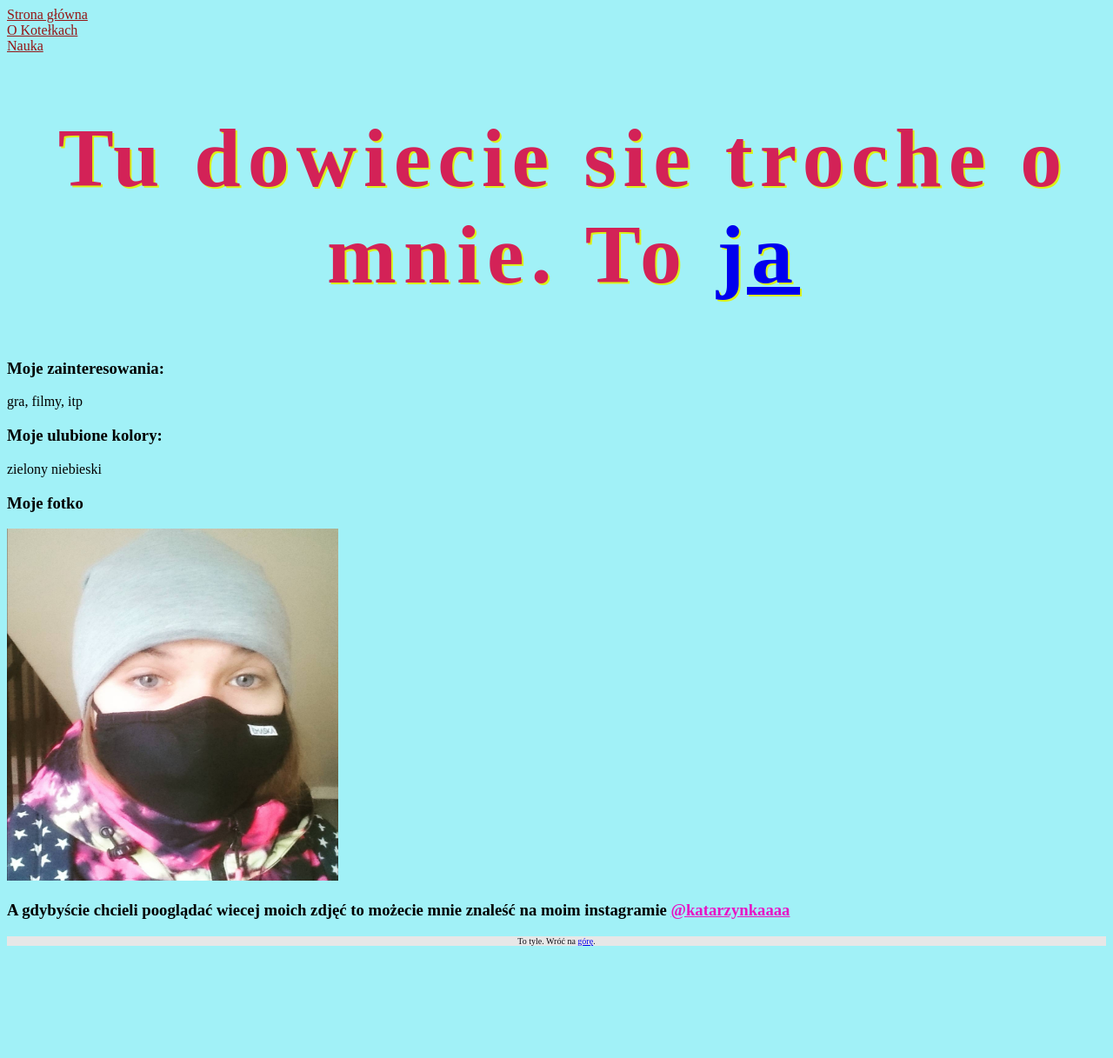
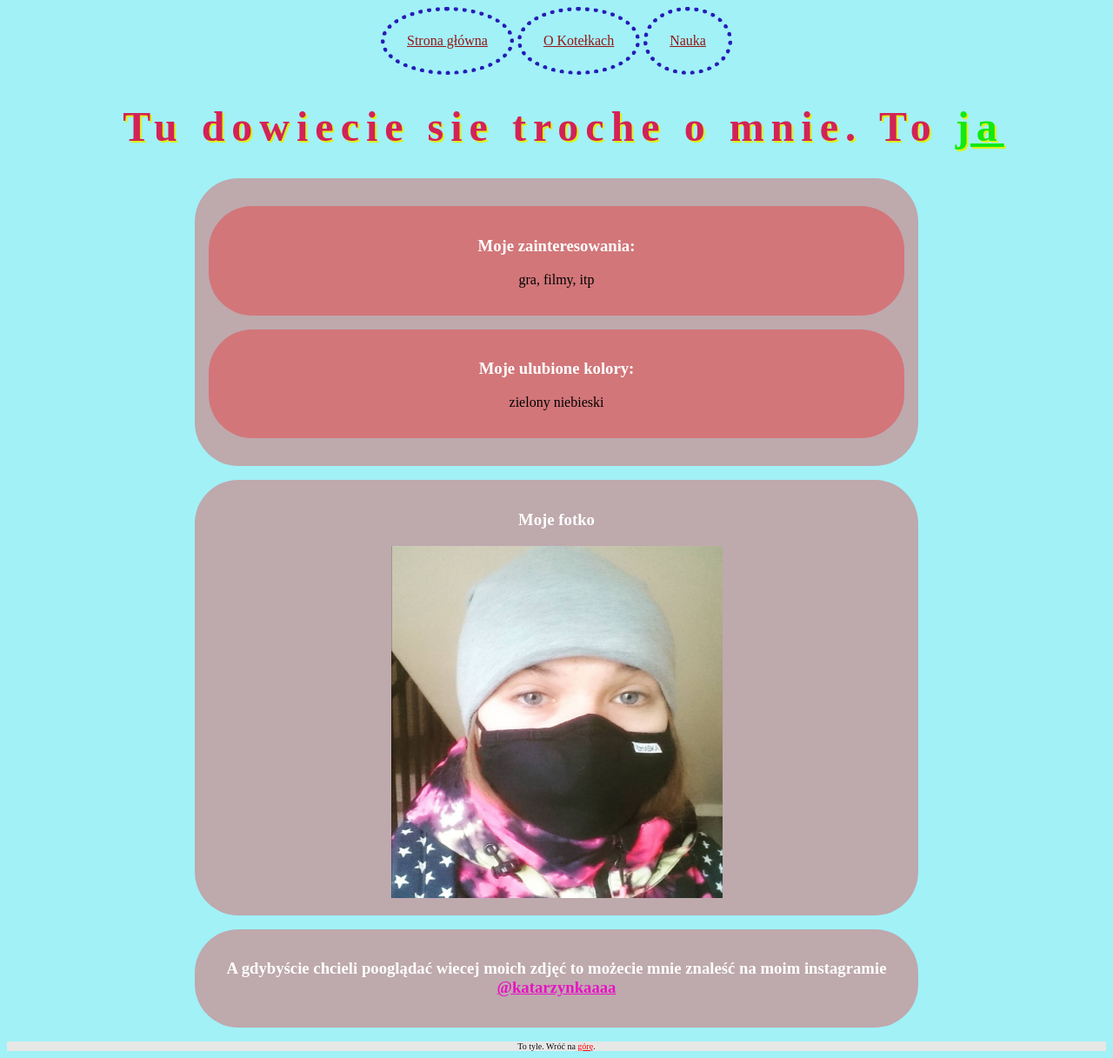
Before and after one commit to KatarzynaGrzeskowiak/firstpage, a plain HTML site: page ja.html in a window 1280 px wide. Shown: the whole page at 87% size. Before the commit the page ends 1096 px from the top, so only its background shows below. Drawn offline with Linux system fonts and the light colour scheme.

Commit message:
Applied BEM.Changed navigation

```diff
--- a/ja.html
+++ b/ja.html
@@ -14,9 +14,9 @@
     <header>
 
         <nav class="navigation">
-            <a class ="natigation__link" href="index.html">Strona główna</a></br>
-            <a class ="natigation__link" href="kotelki.html">O Kotełkach</a></br>
-            <a class ="natigation__link" href="ciekawostki.html">Nauka</a></br>
+            <a class ="natigation__link" href="index.html">Strona główna</a>
+            <a class ="natigation__link" href="kotelki.html">O Kotełkach</a>
+            <a class ="natigation__link" href="ciekawostki.html">Nauka</a>
         </nav>
 
     </header>
@@ -26,29 +26,29 @@
     <main>
 
         <header id="top" class="header header--poetic">
-            <h1>Tu dowiecie sie troche o mnie. To <a href="#fotko"> ja </a></h1>
+            <h1>Tu dowiecie sie troche o mnie. To <a class="header__link" href="#fotko"> ja </a></h1>
         </header>
 
-        <section>
-            <article>
-                <h3>Moje zainteresowania:</h3>
-                <p>gra, filmy, itp</p>
+        <section class="section">
+            <article class="section-article">
+                <h3 class="section-article__title">Moje zainteresowania:</h3>
+                <p class="section-article__text">gra, filmy, itp</p>
             </article>
 
-            <article>
-                <h3>Moje ulubione kolory:</h3>
-                <p>zielony niebieski</p>
+            <article class="section-article">
+                <h3 class="section-article__title">Moje ulubione kolory:</h3>
+                <p class="section-article__text">zielony niebieski</p>
             </article>
         </section>
 
         <section id="fotko">
-            <article>
-                <h3>Moje fotko</h3>
-                <img src="ja.jpg" alt="O to ja"/>
+            <article class="section-article">
+                <h3 class="section-article__title">Moje fotko</h3>
+                <img class="section-article__photo" src="ja.jpg" alt="O to ja"/>
             </article>
 
-            <article>
-                <h3>A gdybyście chcieli pooglądać wiecej moich zdjęć to możecie mnie znaleść na moim instagramie <a href="https://www.instagram.com/katarzynkaaaa/" > @katarzynkaaaa</a>
+            <article class="section-article">
+                <h3 class="section-article__title">A gdybyście chcieli pooglądać wiecej moich zdjęć to możecie mnie znaleść na moim instagramie <a class="section-article__link" href="https://www.instagram.com/katarzynkaaaa/" > @katarzynkaaaa</a>
                 </h3>
             </article>
         </section>
@@ -56,7 +56,7 @@
 
 
         <footer class="footer">
-            To tyle. Wróć na <a href="#top">górę</a>.
+            To tyle. Wróć na <a class="footer__link" href="#top">górę</a>.
         </footer>
 
 
--- a/style.css
+++ b/style.css
@@ -1,90 +1,5 @@
 body {
   background: #a1f1f7;
-}
-
-.header {
-  font-family: lazer84;
-  font-size: 2rem;
-  letter-spacing: 0.5rem;
-  color: #f9c802;
-  text-shadow: 2px 2px 0 #e30613;
-  padding-left: 1rem;
-  text-align: center;
-}
-
-.section__title {
-  color: #1460aa;
-}
-
-.section-article__title {
-  color: #ffffff;
-}
-
-.section,
-.section-article {
-  background: rgba(255, 0, 0, 0.3);
-  padding: 16px;
-  margin: 0 0 16px;
-}
-
-.section--optimalization {
-  min-height: calc(100vh - 272px);
-}
-
-.article {
-  border-radius: 50px;
-  text-align: center;
-  margin-right: auto;
-  margin-left: auto;
-}
-
-.section__text {
-  color: #18b318;
-  font-size: 17px;
-}
-
-.header--poetic {
-  font-family: lazer84;
-  font-size: 3rem;
-  letter-spacing: 0.5rem;
-  color: #d32257;
-  text-shadow: 2px 2px 0 #dcf118;
-  padding-left: 1rem;
-}
-
-.blue_header {
-  font-family: lazer84;
-  font-size: 3rem;
-  letter-spacing: 0.5rem;
-  color: #2794d3;
-  text-shadow: 2px 2px 0 #dcf118;
-  padding-left: 1rem;
-}
-
-.grey_header {
-  font-family: lazer84;
-  font-size: 3rem;
-  letter-spacing: 0.5rem;
-  color: #aec8d6;
-  text-shadow: 2px 2px 0 #dcf118;
-  padding-left: 1rem;
-}
-
-.natigation__link {
-  color: #941515;
-}
-
-section a {
-  color: #12e912;
-}
-
-article a {
-  color: #e713c4;
-}
-
-img {
-  height: 405px;
-  width: 381px;
 }
 
 .footer {
@@ -99,3 +14,85 @@ img {
 .footer__link {
   color: red;
 }
+
+
+.header {
+  font-family: lazer84;
+  font-size: 1.5rem;
+  letter-spacing: 0.5rem;
+  color: #f9c802;
+  text-shadow: 2px 2px 0 #e30613;
+  padding-left: 1rem;
+  text-align: center;
+}
+
+.header__link{
+  color: #12e912;
+}
+
+.header--blue {
+  font-family: lazer84;
+  letter-spacing: 0.5rem;
+  color: #2794d3;
+  text-shadow: 2px 2px 0 #dcf118;
+  padding-left: 1rem;
+}
+
+.header--poetic {
+  font-family: lazer84;
+  font-size: 1.5rem;
+  letter-spacing: 0.5rem;
+  color: #d32257;
+  text-shadow: 2px 2px 0 #dcf118;
+  padding-left: 1rem;
+}
+
+.navigation{
+  text-align: center;
+}
+
+.natigation__link {
+  color: #941515;
+  border: 5px dotted rgb(39, 28, 184);
+  border-radius: 50%;
+  padding: 25px;
+  display: inline-block;
+}
+
+.section,
+.section-article {
+  background: rgba(255, 0, 0, 0.3);
+  padding: 16px;
+  margin: 16px auto;
+  border-radius: 50px;
+  text-align: center;
+  max-width: 800px;
+
+}
+
+.section--optimalization {
+  min-height: calc(100vh - 272px);
+}
+
+.section__title {
+  color: #1460aa;
+}
+
+.section__text {
+  color: #18b318;
+  font-size: 17px;
+}
+
+
+.section-article__title {
+  color: #ffffff;
+}
+
+.section-article__link {
+  color: #e713c4;
+}
+
+.section-article__photo {
+  height: 405px;
+  width: 381px;
+}
```
Also changed, not shown: ciekawostki.html (+4 -4 lines), index.html (+3 -3 lines), kotelki.html (+18 -18 lines).
